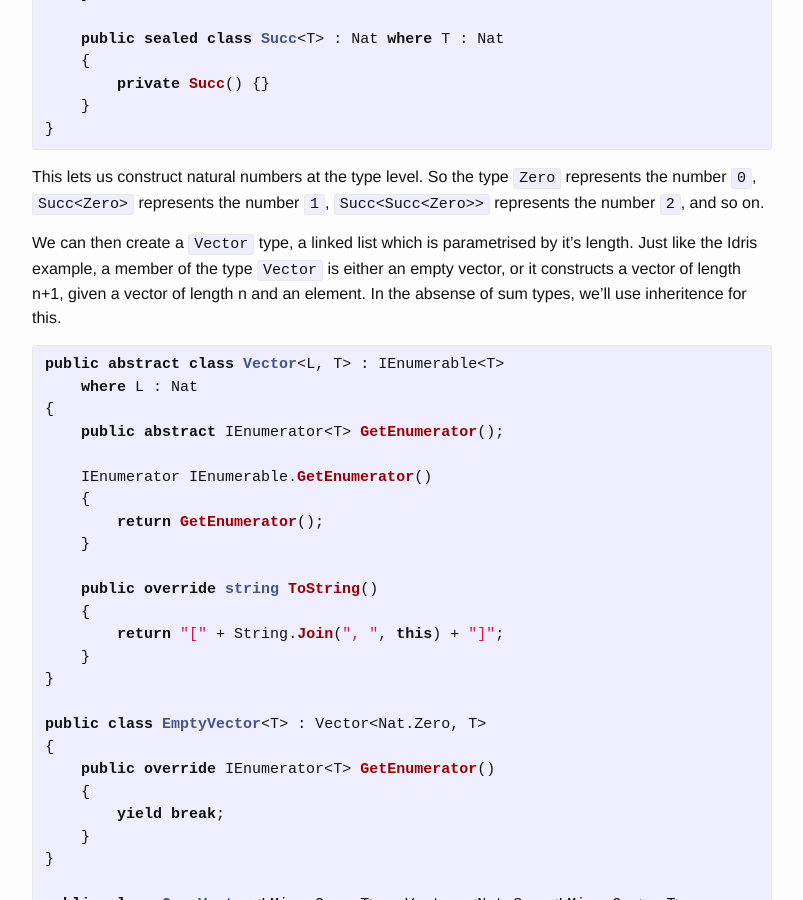
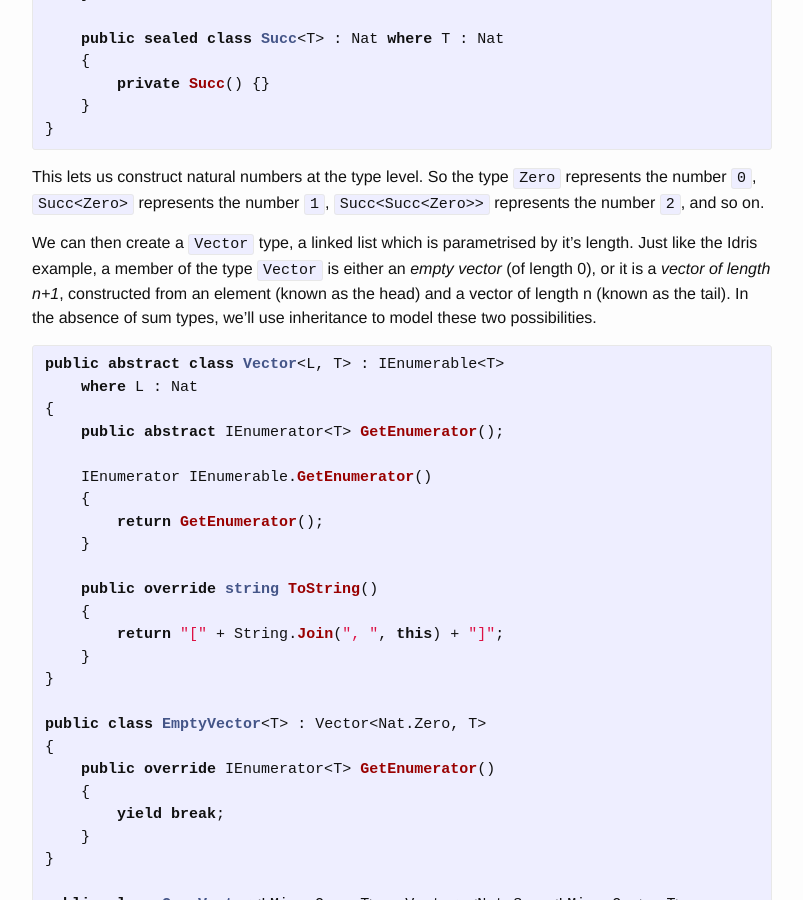
Before and after one commit to cameron-martin/cameron-martin.github.io, a Jekyll site: the page built from _posts/2016-03-03-type-level-naturals-in-c-sharp.md, in a window 1280 px wide and 900 px high, scrolled down 923 px. Shown: the whole window, without its empty margins (238-1041 px from the left). Built offline with Jekyll 4.4.1, drawn with Linux system fonts in a browser that asks for light colours; comment, search, counter and statistics services are not loaded.

Commit message:
Changed wording of what a linked list is, and corrected some spelling mistakes.

```diff
--- a/_posts/2016-03-03-type-level-naturals-in-c-sharp.md
+++ b/_posts/2016-03-03-type-level-naturals-in-c-sharp.md
@@ -47,7 +47,7 @@ public class Nat
 
 This lets us construct natural numbers at the type level. So the type `Zero` represents the number `0`, `Succ<Zero>` represents the number `1`, `Succ<Succ<Zero>>` represents the number `2`, and so on.
 
-We can then create a `Vector` type, a linked list which is parametrised by it's length. Just like the Idris example, a member of the type `Vector` is either an empty vector, or it constructs a vector of length n+1, given a vector of length n and an element. In the absense of sum types, we'll use inheritence for this.
+We can then create a `Vector` type, a linked list which is parametrised by it's length. Just like the Idris example, a member of the type `Vector` is either an *empty vector* (of length 0), or it is a *vector of length n+1*, constructed from an element (known as the head) and a vector of length n (known as the tail). In the absence of sum types, we'll use inheritance to model these two possibilities.
 
 {% highlight c# %}
 public abstract class Vector<L, T> : IEnumerable<T>
```
